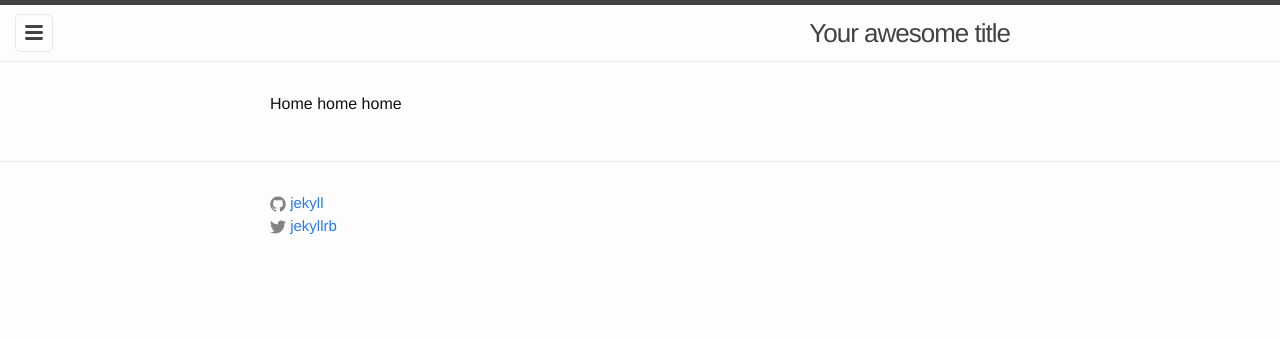
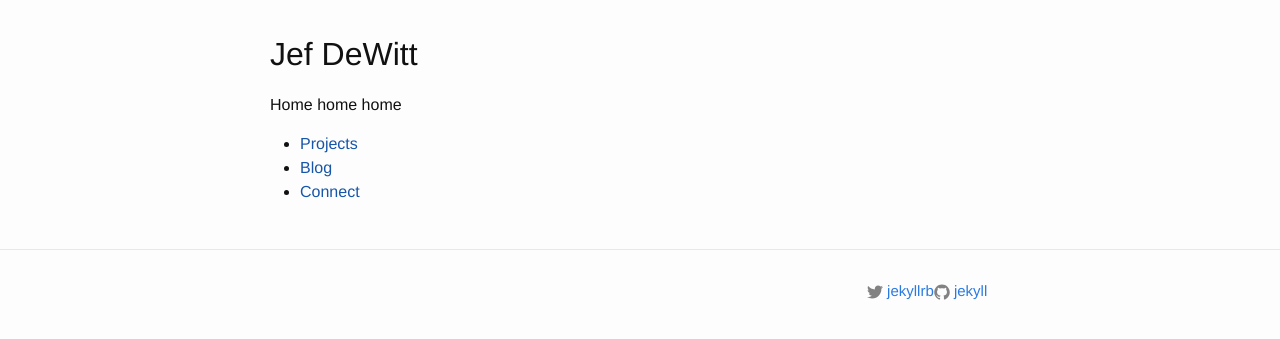
Before and after one commit to jefdewitt/jekyll_portfolio, a Jekyll site: the page built from home.md, in a window 1280 px wide. Shown: the top 339 px of the page. Built offline with Jekyll 4.4.1, drawn with Linux system fonts in a browser that asks for light colours.

Commit message:
begins homepage scaffolding

```diff
--- a/_layouts/home.html
+++ b/_layouts/home.html
@@ -5,11 +5,19 @@
 
   <body class="home">
 
-    {% include header.html %}
+    <!-- {% include header.html %} -->
 
     <div class="page-content">
       <div class="wrapper">
+          <h1 class="name">Jef DeWitt</h1>
         {{ content }}
+        <div class="menu__container">
+            <ul class="menu">
+                <li class="menu__item1"><a href="">Projects</a></li>
+                <li class="menu__item2"><a href="">Blog</a></li>
+                <li class="menu__item3"><a href="">Connect</a></li>
+            </ul>
+        </div>
       </div>
     </div>
 
--- a/_sass/_layout.scss
+++ b/_sass/_layout.scss
@@ -111,7 +111,13 @@
 .social-media-list {
     list-style: none;
     margin-left: 0;
-    display: inline-block;
+    text-align: right;
+}
+
+.social-media-list {
+    li {
+        float: right;
+    }
 }
 
 .footer-col-wrapper {
@@ -133,8 +139,9 @@
 }
 
 .footer-col-2 {
-    width: -webkit-calc(20% - (#{$spacing-unit} / 2));
-    width:         calc(20% - (#{$spacing-unit} / 2));
+    // width: -webkit-calc(20% - (#{$spacing-unit} / 2));
+    // width:         calc(20% - (#{$spacing-unit} / 2));
+    width: 95%;
 }
 
 .footer-col-3 {
```
